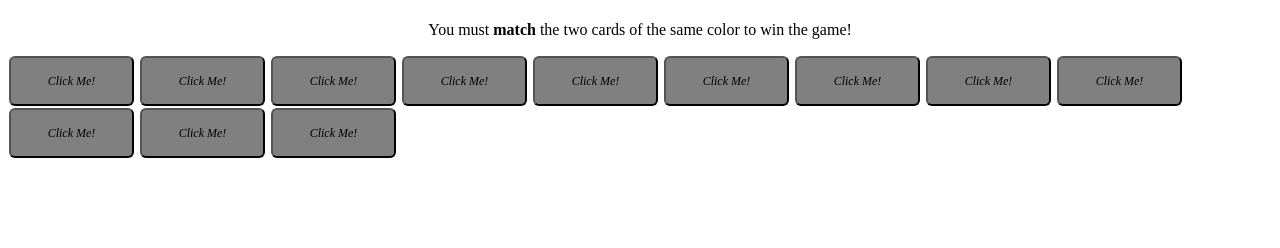
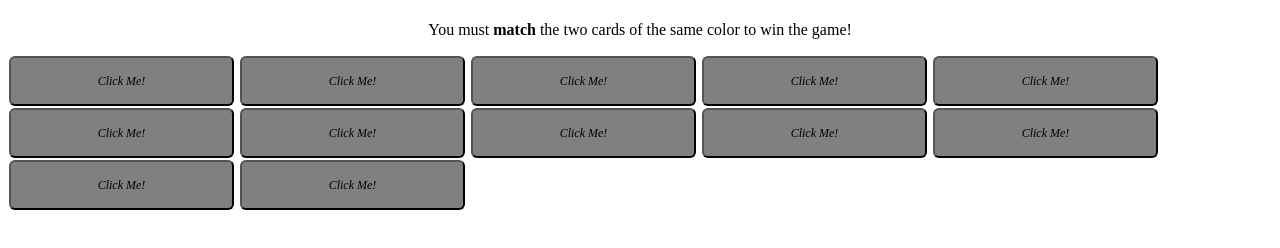
Before and after one commit to vnavirr/webjam25, a website: page index.html in a window 1280 px wide. Shown: the part 64-312 px from the top of the page. Drawn offline with Linux system fonts and the light colour scheme.

Commit message:
increase tile size

```diff
--- a/styles.css
+++ b/styles.css
@@ -27,7 +27,7 @@ button {
   color: black;
   padding: 10px 20px;
   border-radius: 6px;
-  width: 125px;
+  width: 225px;
   height: 50px;
   font-size: 12px;
   margin: 1px;
```
